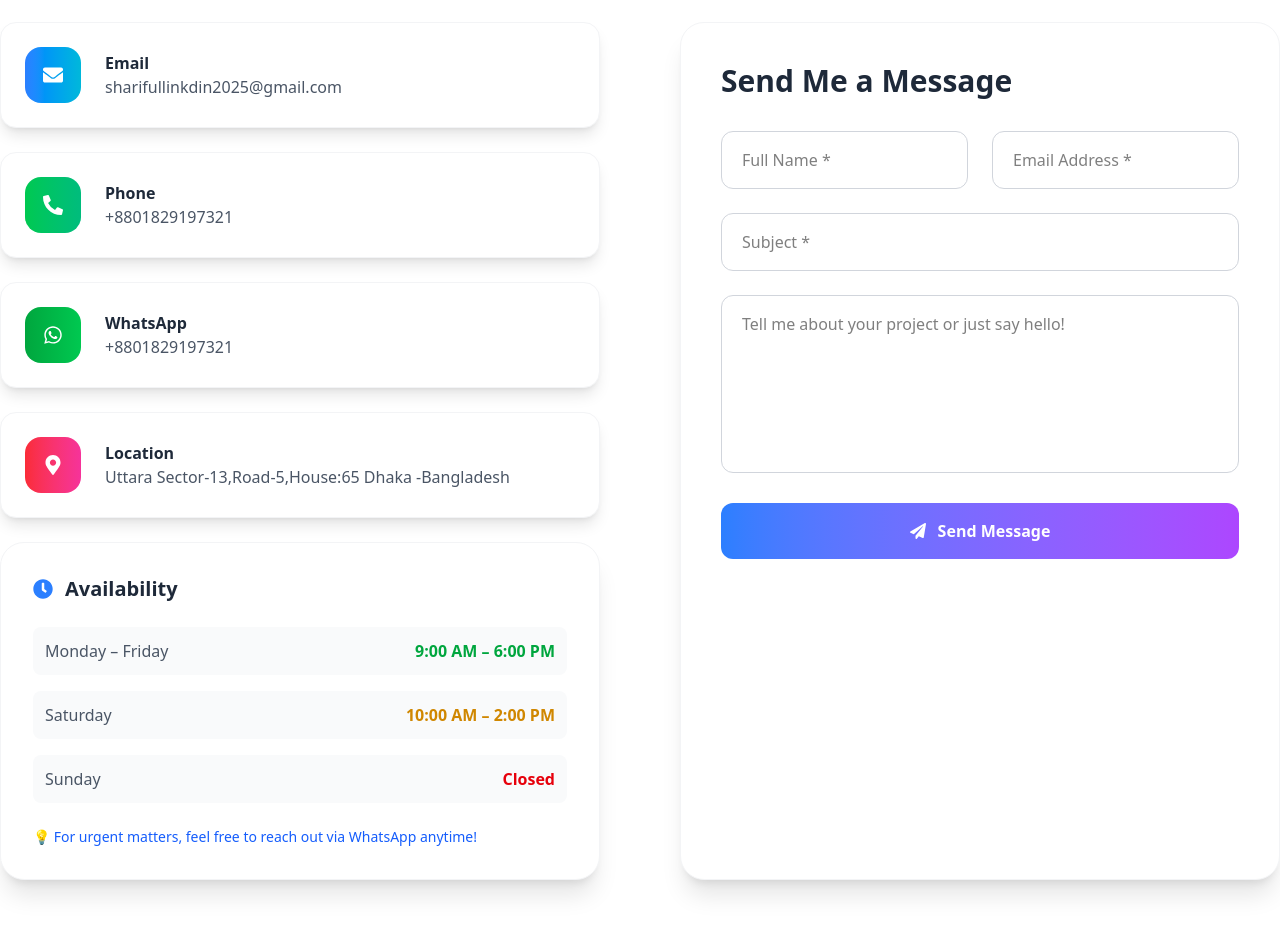
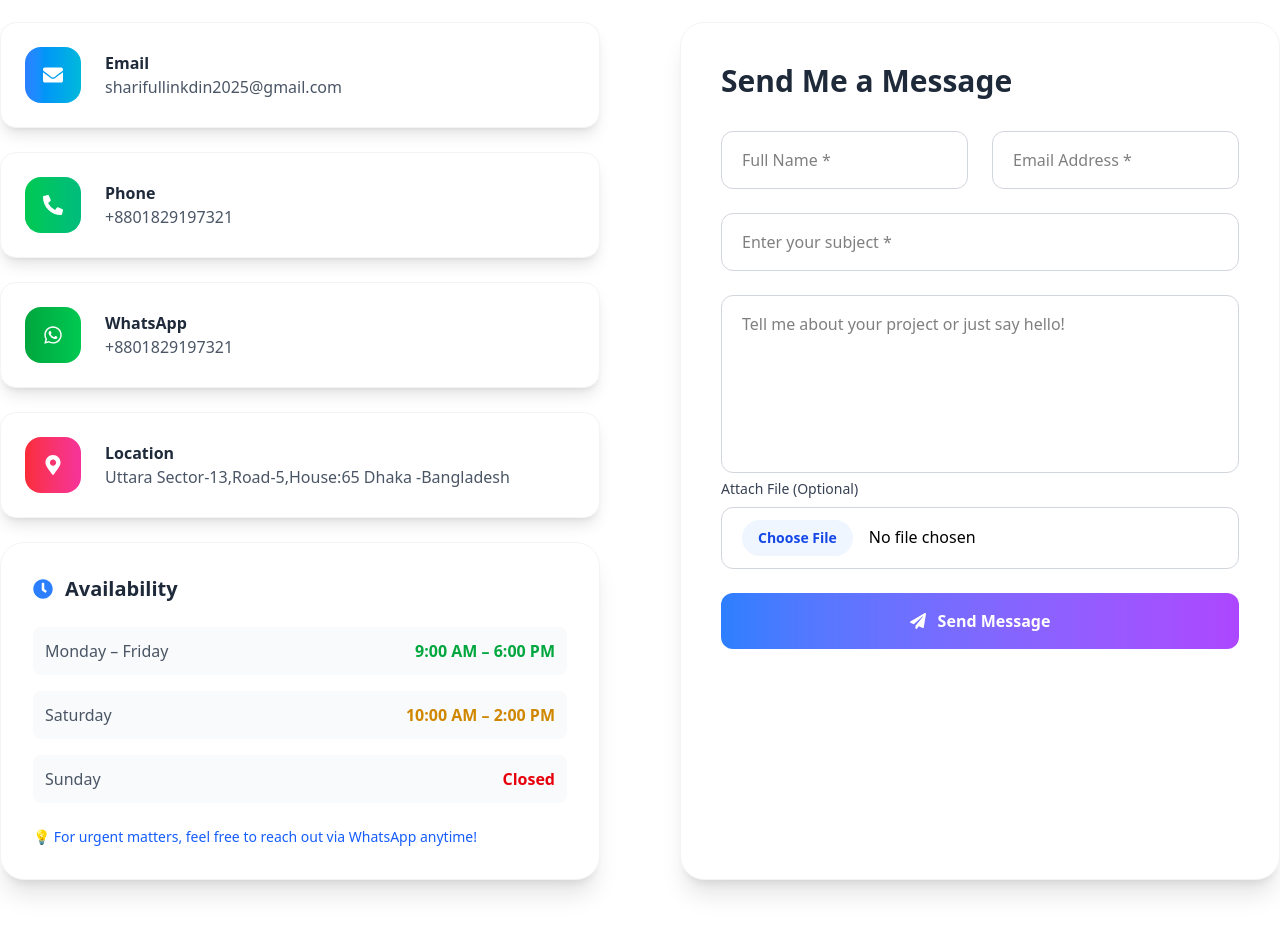
Before and after one commit to SHARIFULALAM2025/parsonalWebsite, a React (Vite) app: page / in a window 1280 px wide. Shown: the part 4860-5788 px from the top of the page. Built offline with nearby package versions, Linux system fonts and the light colour scheme.

Commit message:
complete

```diff
--- a/package.json
+++ b/package.json
@@ -10,6 +10,7 @@
     "preview": "vite preview"
   },
   "dependencies": {
+    "@emailjs/browser": "^4.4.1",
     "@emotion/react": "^11.14.0",
     "@emotion/styled": "^11.14.1",
     "@mui/icons-material": "^7.3.7",
@@ -18,8 +19,10 @@
     "framer-motion": "^12.31.0",
     "react": "^19.2.0",
     "react-dom": "^19.2.0",
+    "react-hook-form": "^7.71.1",
     "react-icons": "^5.5.0",
     "react-router": "^7.13.0",
+    "react-toastify": "^11.0.5",
     "tailwindcss": "^4.1.18"
   },
   "devDependencies": {
--- a/src/Components/Contact/Contact.jsx
+++ b/src/Components/Contact/Contact.jsx
@@ -1,5 +1,6 @@
-import React from 'react'
+import React, { useState } from 'react'
 import { motion } from 'framer-motion'
+ import { toast, ToastContainer } from 'react-toastify'
 import {
   FaEnvelope,
   FaPhoneAlt,
@@ -8,8 +9,76 @@ import {
   FaClock,
   FaPaperPlane,
 } from 'react-icons/fa'
+import { useForm } from 'react-hook-form'
+import emailjs from '@emailjs/browser'
+const Contact = () => {
+ const [isSending, setIsSending] = useState(false) // For loading state
 
-const Contact = () => {
+ const {
+   register,
+   handleSubmit,
+   reset, // To clear form after success
+   formState: { errors },
+ } = useForm()
+
+ const handelData = async (data) => {
+   setIsSending(true)
+
+   // EmailJS Variables
+   const serviceID = 'service_2f5l9eq'
+   const templateID = 'template_prrovvc'
+   const publicKey = 'i5XgpyNRK4OoyQk0O'
+
+   try {
+     // 1. If you have an attachment, we need to convert it to a Base64 string
+     // because EmailJS .send() expects strings/objects.
+     let attachmentBase64 = ''
+     if (data.attachment && data.attachment[0]) {
+       const file = data.attachment[0]
+       // Note: EmailJS free tier limit is ~50KB.
+       // If files are larger, it's better to use a cloud storage API.
+       attachmentBase64 = await toBase64(file)
+     }
+
+     // 2. Prepare Template Params (matching your HTML template keys)
+     const templateParams = {
+       name: data.name,
+       email: data.email,
+       subject: data.subject,
+       message: data.message,
+       date_time: new Date().toLocaleString(),
+       attachment: attachmentBase64, // Ensure {{attachment}} is set in EmailJS dashboard
+     }
+
+     // 3. Send Email
+     const response = await emailjs.send(
+       serviceID,
+       templateID,
+       templateParams,
+       publicKey
+     )
+
+     if (response.status === 200) {
+       toast.success('Message sent successfully! 🚀')
+       reset() // Clear form
+     }
+   } catch (error) {
+     console.error('Email Error:', error)
+     toast.error('Failed to send message. Please try again later.')
+   } finally {
+     setIsSending(false)
+   }
+ }
+
+ // Helper function to handle file conversion
+ const toBase64 = (file) =>
+   new Promise((resolve, reject) => {
+     const reader = new FileReader()
+     reader.readAsDataURL(file)
+     reader.onload = () => resolve(reader.result)
+     reader.onerror = (error) => reject(error)
+   })
+
   const contactInfo = [
     {
       icon: FaEnvelope,
@@ -180,32 +249,76 @@ const Contact = () => {
               Send Me a Message
             </h3>
 
-            <form className="space-y-6">
+            <form onSubmit={handleSubmit(handelData)} className="space-y-6">
               <div className="grid md:grid-cols-2 gap-6">
+                <div className="">
+                  <input
+                    {...register('name', { required: true })}
+                    type="text"
+                    placeholder="Full Name *"
+                    className="w-full px-5 py-4 rounded-xl border border-gray-300 dark:border-gray-600 dark:text-white bg-white dark:bg-gray-700 focus:ring-2 focus:ring-blue-500 outline-none"
+                  />
+                  {errors.name && (
+                    <span className="text-red-700 font-semibold">
+                      This name field is required !
+                    </span>
+                  )}
+                </div>
+
+                <div className="">
+                  {' '}
+                  <input
+                    type="email"
+                    {...register('email', { required: true })}
+                    placeholder="Email Address *"
+                    className="w-full px-5 py-4 rounded-xl border border-gray-300 dark:border-gray-600 dark:text-white bg-white dark:bg-gray-700 focus:ring-2 focus:ring-blue-500 outline-none"
+                  />
+                  {errors.email && (
+                    <span className="text-red-700 font-semibold">
+                      This email field is required !
+                    </span>
+                  )}
+                </div>
+              </div>
+
+              <div className="">
+                {' '}
                 <input
                   type="text"
-                  placeholder="Full Name *"
-                  className="w-full px-5 py-4 rounded-xl border border-gray-300 dark:border-gray-600 bg-white dark:bg-gray-700 focus:ring-2 focus:ring-blue-500 outline-none"
+                  {...register('subject', { required: true })}
+                  placeholder="Enter your subject *"
+                  className="w-full px-5 py-4 rounded-xl border border-gray-300 dark:border-gray-600 dark:text-white bg-white dark:bg-gray-700 focus:ring-2 focus:ring-blue-500 outline-none"
                 />
-                <input
-                  type="email"
-                  placeholder="Email Address *"
-                  className="w-full px-5 py-4 rounded-xl border border-gray-300 dark:border-gray-600 bg-white dark:bg-gray-700 focus:ring-2 focus:ring-blue-500 outline-none"
-                />
+                {errors.email && (
+                  <span className="text-red-700 font-semibold">
+                    This email field is required !
+                  </span>
+                )}
               </div>
 
-              <input
-                type="text"
-                placeholder="Subject *"
-                className="w-full px-5 py-4 rounded-xl border border-gray-300 dark:border-gray-600 bg-white dark:bg-gray-700 focus:ring-2 focus:ring-blue-500 outline-none"
-              />
-
-              <textarea
-                rows="6"
-                placeholder="Tell me about your project or just say hello!"
-                className="w-full px-5 py-4 rounded-xl border border-gray-300 dark:border-gray-600 bg-white dark:bg-gray-700 focus:ring-2 focus:ring-blue-500 outline-none resize-none"
-              ></textarea>
-
+              <div className="">
+                <textarea
+                  {...register('message', { required: true })}
+                  rows="6"
+                  placeholder="Tell me about your project or just say hello!"
+                  className="w-full px-5 py-4 rounded-xl border border-gray-300 dark:border-gray-600 bg-white dark:bg-gray-700 dark:text-white focus:ring-2 focus:ring-blue-500 outline-none resize-none"
+                ></textarea>
+                <div className="">
+                  <label className="block mb-2 text-sm font-medium text-gray-700 dark:text-gray-300">
+                    Attach File (Optional)
+                  </label>
+                  <input
+                    type="file"
+                    {...register('attachment')}
+                    className="w-full px-5 py-3 rounded-xl border border-gray-300 dark:border-gray-600 dark:text-white bg-white dark:bg-gray-700 focus:ring-2 focus:ring-blue-500 outline-none file:mr-4 file:py-2 file:px-4 file:rounded-full file:border-0 file:text-sm file:font-semibold file:bg-blue-50 file:text-blue-700 hover:file:bg-blue-100"
+                  />
+                </div>
+                {errors.message && (
+                  <span className="text-red-700 font-semibold">
+                    This message field is required !
+                  </span>
+                )}
+              </div>
               <button
                 type="submit"
                 className="w-full flex items-center justify-center gap-3 bg-gradient-to-r from-blue-500 to-purple-500 text-white font-bold py-4 rounded-xl hover:shadow-xl transition"
@@ -215,6 +328,7 @@ const Contact = () => {
               </button>
             </form>
           </motion.div>
+          <ToastContainer />
         </div>
       </div>
     </section>
```
Also changed, not shown: 1 other file (tests, documents, lock files or other folders).
